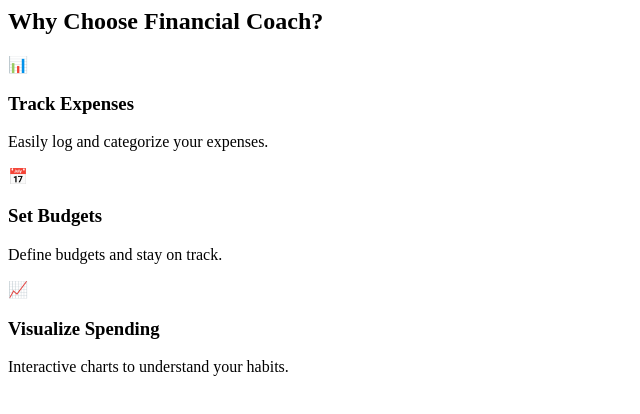
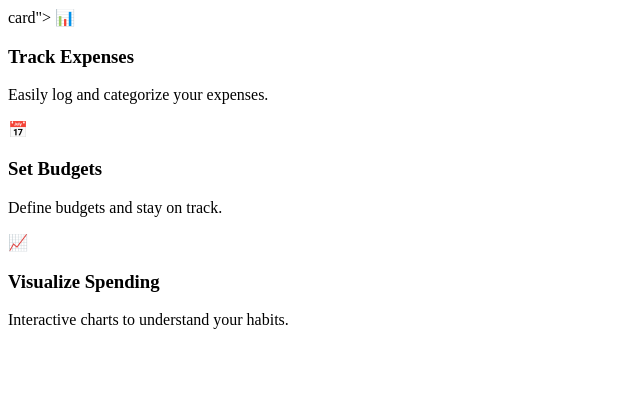
Before and after one commit to KelvCodes/AI-Powered-Finance-Coach, a plain HTML site: page index.html in a window 1280 px wide. Shown: the whole page, without its empty margins (0-640 px from the left). Drawn offline with Linux system fonts and the light colour scheme.

Commit message:
Update index.html

```diff
--- a/index.html
+++ b/index.html
@@ -1,12 +1,6 @@
 
   <div class="homepage">
-    <di
-      </div>
-    </div>
-    <div class="features-section">
-      <h2>Why Choose Financial Coach?</h2>
-      <div class="features-grid">
-        <div class="feature-card">
+card">
           <span>📊</span>
           <h3>Track Expenses</h3>
           <p>Easily log and categorize your expenses.</p>
```
